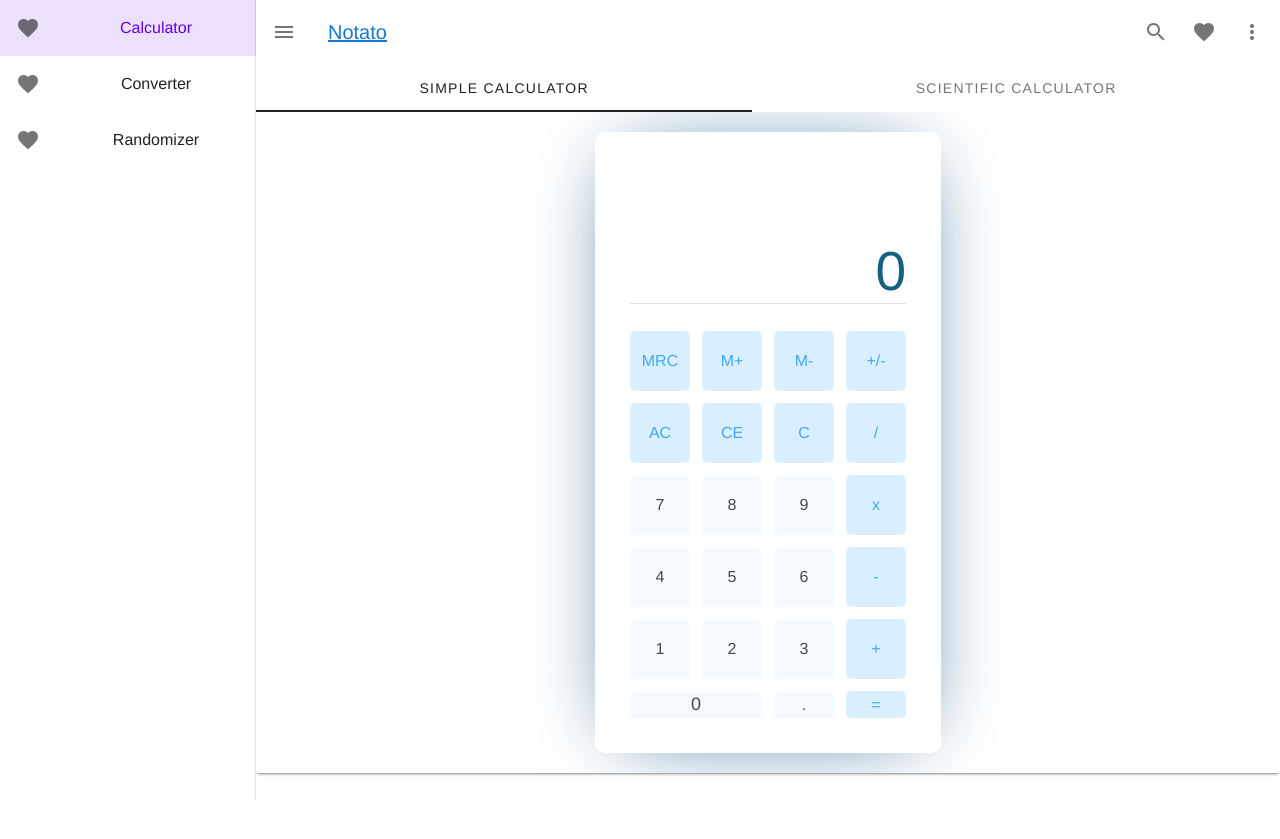
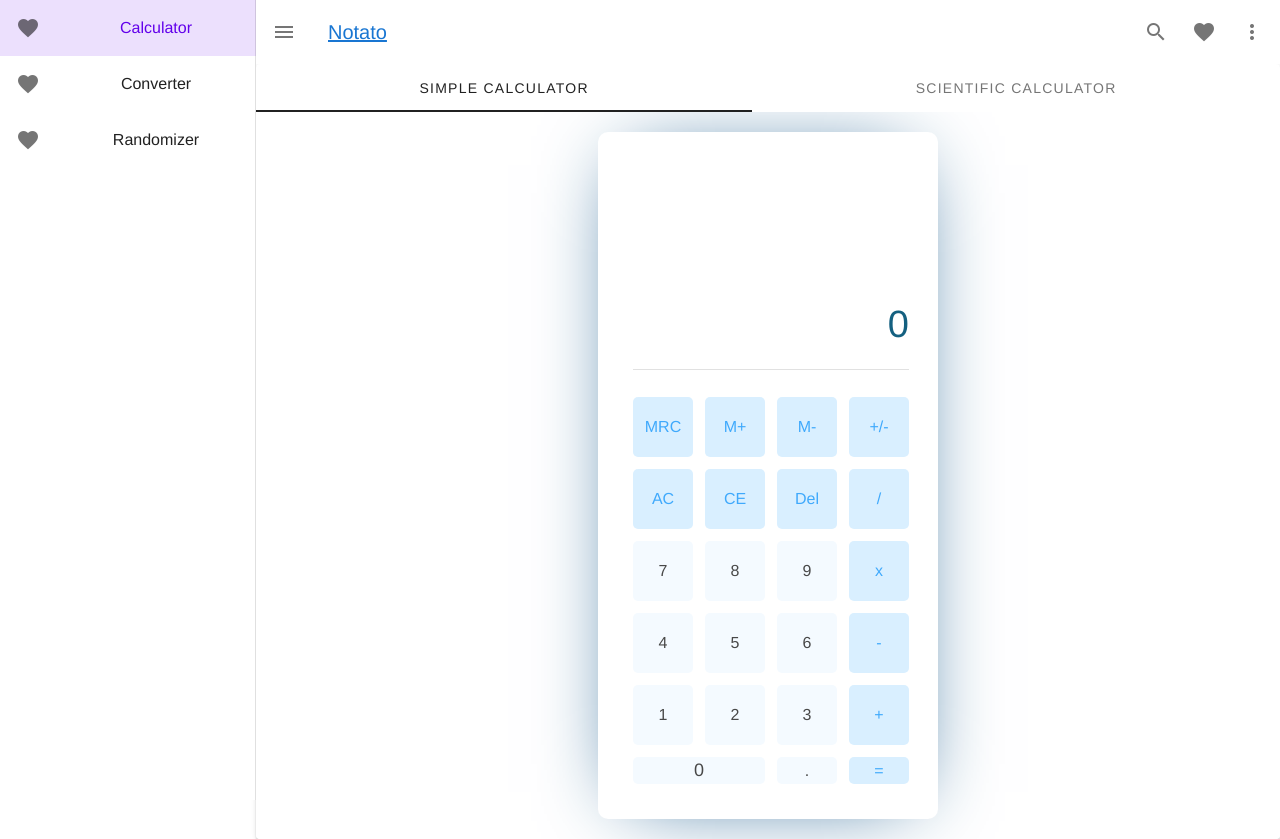
Before and after one commit to Notato-SE/frontend, a Vue app: page / in a window 1280 px wide. Before the commit the page ends 800 px from the top, so only its background shows below. Built offline with nearby package versions, Linux system fonts and the light colour scheme.

Commit message:
fix bugs

```diff
--- a/src/components/calculators/SimpleCalculator.vue
+++ b/src/components/calculators/SimpleCalculator.vue
@@ -2,14 +2,32 @@
   <v-container fluid class="d-flex justify-center my-5">
     <div class="calculator">
       <div class="display">{{ cal.history }}</div>
-      <div class="answer d-flex justify-end">{{ cal.currVal }}</div>
+      <div class="answer d-flex flex-wrap justify-end">
+        <p
+          class="text-right"
+          style="
+            overflow-wrap: break-word;
+            word-wrap: break-word;
+            word-break: break-all;
+          "
+        >
+          <span v-if="cal.currVal.length < 14">
+            <br />
+            {{ cal.currVal }}
+          </span>
+          <span v-else>
+            {{ cal.currVal.substr(0, cal.currVal.length - 13) }} <br />
+            {{ cal.currVal.substr(cal.currVal.length - 13) }}
+          </span>
+        </p>
+      </div>
       <div @click="actionClicked('MRC')" class="btn operator">MRC</div>
       <div @click="actionClicked('M+')" class="btn operator">M+</div>
       <div @click="actionClicked('M-')" class="btn operator">M-</div>
       <div @click="actionClicked('+/-')" class="btn operator">+/-</div>
       <div @click="actionClicked('AC')" class="btn operator">AC</div>
       <div @click="actionClicked('CE')" class="btn operator">CE</div>
-      <div @click="actionClicked('C')" class="btn operator">C</div>
+      <div @click="actionClicked('C')" class="btn operator">Del</div>
       <div @click="operatorClicked('/')" class="btn operator">/</div>
       <div @click="appendVal('7')" class="btn">7</div>
       <div @click="appendVal('8')" class="btn">8</div>
@@ -109,6 +127,7 @@ body {
   background-color: #ffffff;
   border-radius: 10px;
   box-shadow: 0px 3px 80px -30px rgba(13, 81, 134, 1);
+  width: 340px;
 }
 
 .btn,
@@ -125,25 +144,32 @@ body {
   border-radius: 5px;
 }
 
+.btn:hover,
+.zero:hover {
+  background-color: #484848;
+  color: #f4faff;
+}
+
 .display,
 .answer {
   grid-column: 1 / 5;
   display: flex;
-  align-items: center;
+  align-items: left;
+  /* text-overflow: clip; */
+  /* height: 10vh; */
+  width: 100%;
 }
 
 .display {
   color: #a3a3a3;
-  overflow: hidden;
-  text-overflow: clip;
   margin: 0;
 }
 
 .answer {
   font-weight: 500;
   color: #146080;
-  font-size: 55px;
-  height: 65px;
+  font-size: 38px;
+  /* height: 65px; */
   margin: 0;
   border-bottom: 1px solid #e1e1e1;
   margin-bottom: 15px;
@@ -157,4 +183,9 @@ body {
   background-color: #d9efff;
   color: #3fa9fc;
 }
+
+.operator:hover {
+  color: #d9efff;
+  background-color: #3fa9fc;
+}
 </style>
--- a/src/models/Calculator.js
+++ b/src/models/Calculator.js
@@ -8,6 +8,10 @@ export default function Calculator() {
     mrcClickedPreviously: false,
     op: "",
     append(appendStr) {
+      if (this.currVal.length > 15) return;
+
+      this.resetMrcPreviouslyClicked();
+
       if (this.justReset) {
         this.reset();
         this.currVal = "0";
@@ -26,6 +30,8 @@ export default function Calculator() {
       this.afterReset();
     },
     setOp(op) {
+      this.resetMrcPreviouslyClicked();
+
       if (this.handleSpecialOp(op)) {
         this.justReset = true;
         return;
@@ -97,6 +103,7 @@ export default function Calculator() {
           break;
       }
 
+      if (str !== "MRC") this.resetMrcPreviouslyClicked();
       this.checkAndFormatCurrVal();
     },
     calculate() {
@@ -135,5 +142,8 @@ export default function Calculator() {
 
       return false;
     },
+    resetMrcPreviouslyClicked() {
+      if (this.mrcClickedPreviously) this.mrcClickedPreviously = false;
+    },
   };
 }
```
